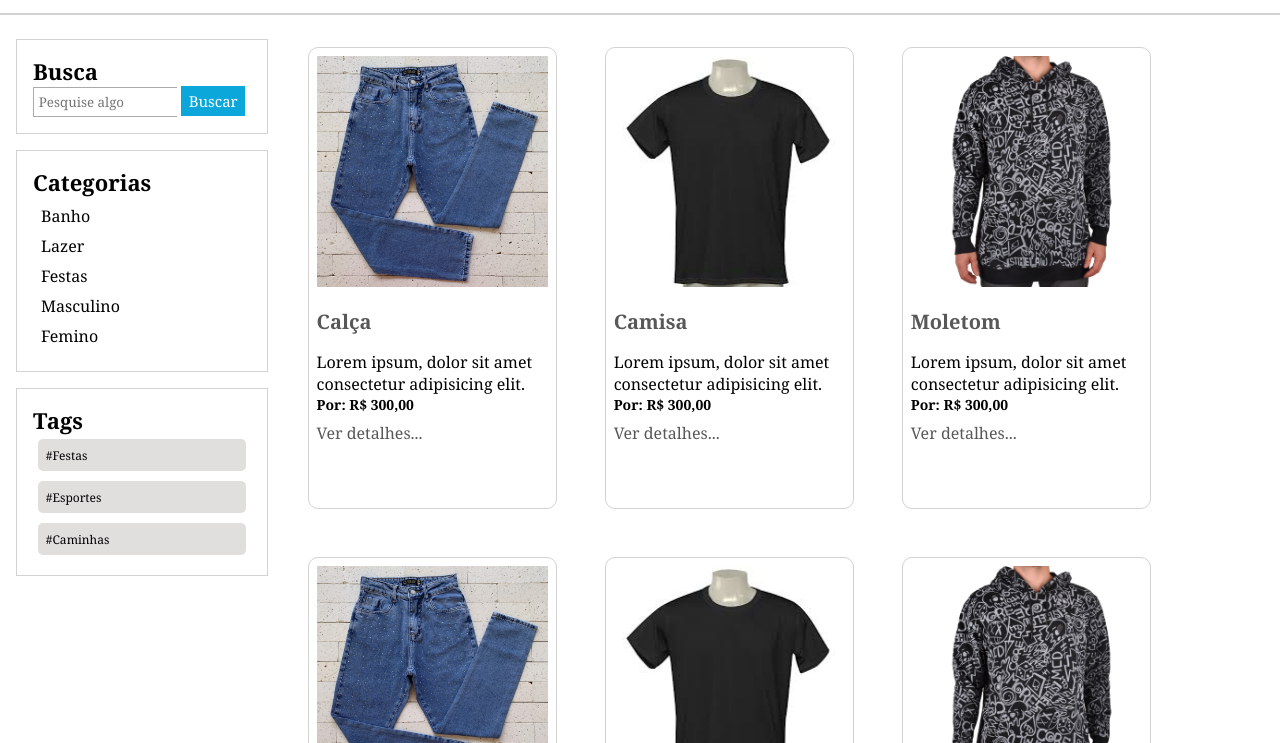
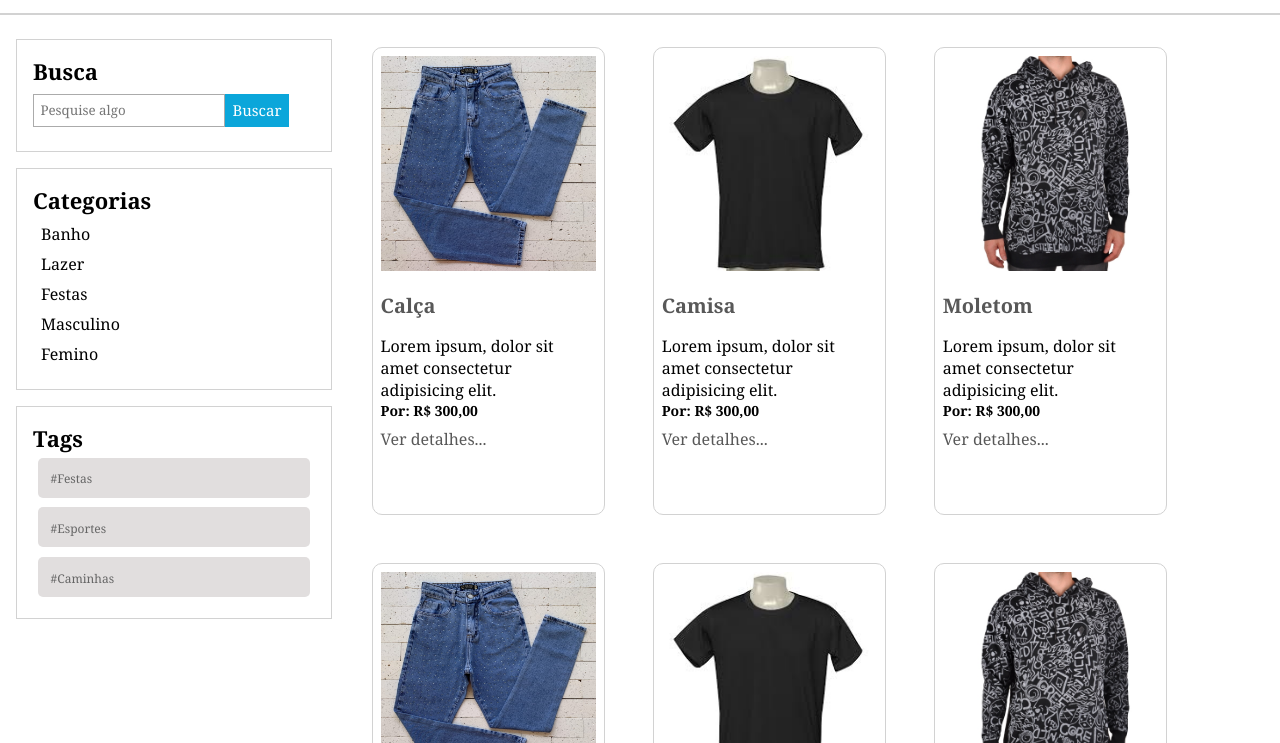
Before and after one commit to Jhopn/Projeto_Web, a plain HTML site: page index.html in a window 1280 px wide. Shown: the part 57-800 px from the top of the page. Drawn offline with Linux system fonts and the light colour scheme.

Commit message:
final_version

```diff
--- a/css/estilo.css
+++ b/css/estilo.css
@@ -38,19 +38,21 @@ a{
     padding: 1rem;
 }
 #search-bar input{
+    margin: 0.5rem 0rem;
     box-sizing: border-box;
     border: 1px solid rgb(171, 171, 171);
-    border-right: 0px solid;
-    width: 9rem;
-    padding: 0.3rem;
+    width: 12rem;
+    padding: 0.4rem;
 }
 #search-bar input+input{
+    margin: 0.5rem 0rem;
+    position: absolute;
     border: 0px;
     font-size: 15px;
     color: white;
     background-color: rgb(11, 166, 218);
     width: 4rem;
-    padding: 0.3rem;
+    padding: 0.4rem;
 }
 #categories{
     border: 1px solid rgb(210, 210, 210);
@@ -77,13 +79,14 @@ h4{
 }
 #tags-container a{
     font-size: 12px;
-    width: 13rem;
-    height: 2rem;
+    width: 17rem;
+    height: 2.5rem;
     border-radius: 5px;
     background-color: rgb(225, 222, 222);
     margin: 0.3rem;
-    padding: 0.5rem;
+    padding: 0.8rem;
     box-sizing: border-box;
+    color: rgb(101, 101, 101);
 }
 #posts-container{
     display: flex;
```
